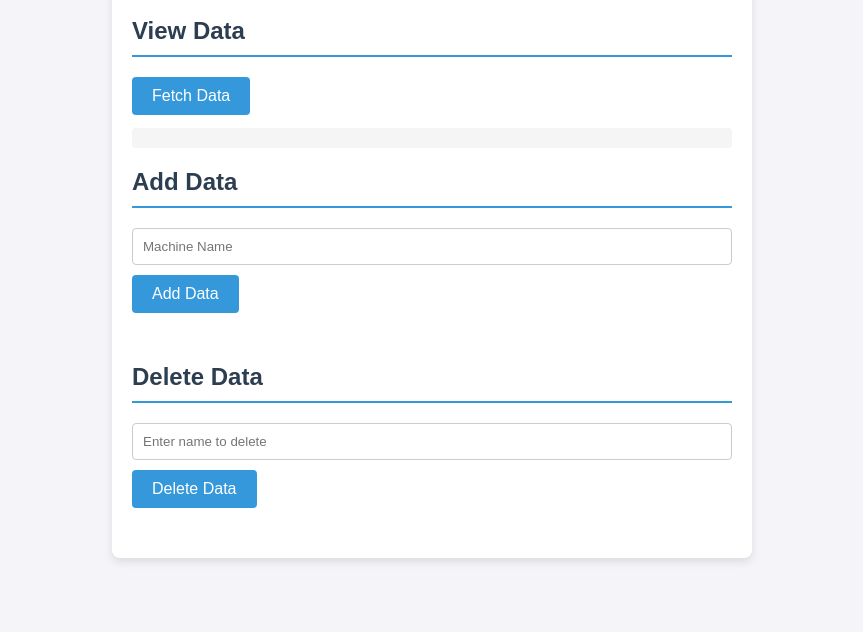
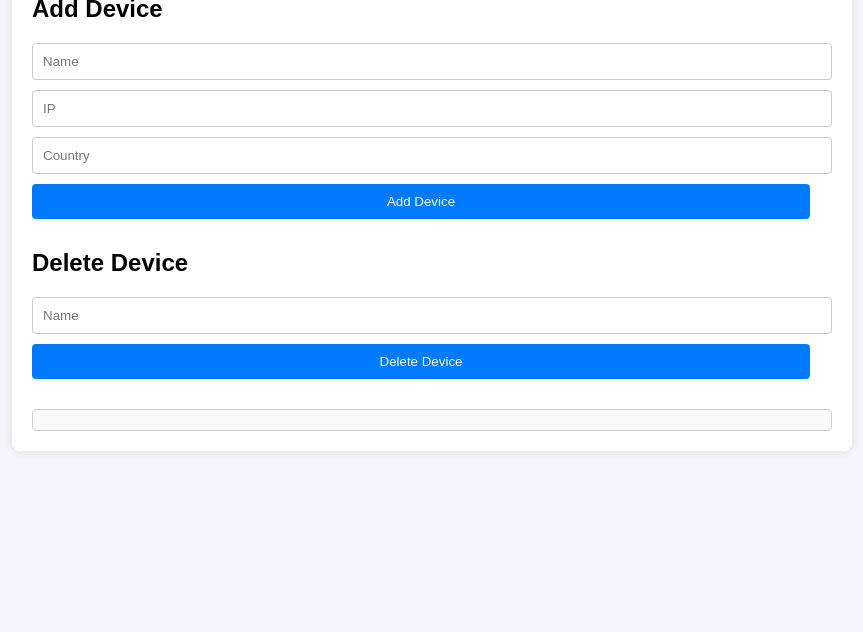
Before and after one commit to dengula/pu, a website: page home/index.html in a window 1280 px wide. Shown: the part 168-800 px from the top of the page, without its empty margins (208-1071 px from the left). Drawn offline with Linux system fonts and the light colour scheme.

Commit message:
Update index.html

```diff
--- a/home/index.html
+++ b/home/index.html
@@ -3,165 +3,133 @@
 <head>
     <meta charset="UTF-8">
     <meta name="viewport" content="width=device-width, initial-scale=1.0">
-    <title>API Interface</title>
+    <title>API Manager</title>
     <style>
         body {
-            font-family: 'Arial', sans-serif;
+            font-family: Arial, sans-serif;
             background-color: #f4f4f9;
-            color: #333;
             margin: 0;
-            padding: 0;
-            display: flex;
-            justify-content: center;
-            align-items: center;
-            height: 100vh;
+            padding: 20px;
         }
         .container {
-            background-color: #fff;
+            max-width: 800px;
+            margin: auto;
+            padding: 20px;
+            background: #fff;
             border-radius: 8px;
-            box-shadow: 0 4px 8px rgba(0, 0, 0, 0.1);
-            padding: 20px;
-            max-width: 600px;
-            width: 100%;
+            box-shadow: 0 0 10px rgba(0,0,0,0.1);
         }
-        h1, h2 {
-            color: #2c3e50;
-            border-bottom: 2px solid #3498db;
-            padding-bottom: 10px;
+        h1 {
+            margin-top: 0;
+            color: #333;
+        }
+        form {
             margin-bottom: 20px;
         }
+        input, button {
+            padding: 10px;
+            border: 1px solid #ccc;
+            border-radius: 4px;
+            margin-bottom: 10px;
+            width: calc(100% - 22px);
+        }
         button {
-            background-color: #3498db;
+            background-color: #007bff;
             color: #fff;
             border: none;
-            border-radius: 4px;
-            padding: 10px 20px;
-            font-size: 16px;
             cursor: pointer;
-            transition: background-color 0.3s ease;
         }
         button:hover {
-            background-color: #2980b9;
+            background-color: #0056b3;
         }
-        input[type="text"] {
-            width: calc(100% - 22px);
+        #result {
             padding: 10px;
-            margin-bottom: 10px;
             border: 1px solid #ccc;
             border-radius: 4px;
-        }
-        .result {
-            margin-top: 10px;
-            padding: 10px;
-            border-radius: 4px;
-        }
-        .error {
-            background-color: #f8d7da;
-            color: #721c24;
-        }
-        .success {
-            background-color: #d4edda;
-            color: #155724;
-        }
-        pre {
-            background-color: #f5f5f5;
-            padding: 10px;
-            border-radius: 4px;
-            overflow-x: auto;
+            background: #f9f9f9;
         }
     </style>
 </head>
 <body>
     <div class="container">
-        <h1>API Interface</h1>
+        <h1>API Manager</h1>
+        <form id="get-form">
+            <button type="button" onclick="getData()">Get Data</button>
+        </form>
 
-        <!-- View Data -->
-        <h2>View Data</h2>
-        <button onclick="fetchData()">Fetch Data</button>
-        <pre id="dataDisplay"></pre>
+        <form id="post-form">
+            <h2>Add Device</h2>
+            <input type="text" id="post-name" placeholder="Name" required>
+            <input type="text" id="post-ip" placeholder="IP" required>
+            <input type="text" id="post-country" placeholder="Country" required>
+            <button type="button" onclick="postData()">Add Device</button>
+        </form>
 
-        <!-- Add Data -->
-        <h2>Add Data</h2>
-        <input type="text" id="machineName" placeholder="Machine Name" />
-        <button onclick="addData()">Add Data</button>
-        <div id="addResult" class="result"></div>
+        <form id="delete-form">
+            <h2>Delete Device</h2>
+            <input type="text" id="delete-name" placeholder="Name" required>
+            <button type="button" onclick="deleteData()">Delete Device</button>
+        </form>
 
-        <!-- Delete Data -->
-        <h2>Delete Data</h2>
-        <input type="text" id="deleteInput" placeholder="Enter name to delete" />
-        <button onclick="deleteData()">Delete Data</button>
-        <div id="deleteResult" class="result"></div>
+        <div id="result"></div>
     </div>
 
     <script>
-        const apiUrl = 'https://ap-zeta.vercel.app/data';
+        const BASE_URL = "https://ap-zeta.vercel.app";
 
-        async function fetchData() {
+        async function getData() {
             try {
-                const response = await fetch(apiUrl);
-                if (!response.ok) throw new Error('Network response was not ok');
+                const response = await fetch(`${BASE_URL}/data`);
                 const data = await response.json();
-                document.getElementById('dataDisplay').textContent = JSON.stringify(data, null, 2);
+                document.getElementById('result').innerText = `GET /data success: ${JSON.stringify(data)}`;
             } catch (error) {
-                document.getElementById('dataDisplay').textContent = `Error: ${error.message}`;
+                document.getElementById('result').innerText = `GET /data failed: ${error.message}`;
             }
         }
 
-        async function addData() {
-            const machineName = document.getElementById('machineName').value.trim();
-            const resultDiv = document.getElementById('addResult');
+        async function postData() {
+            const name = document.getElementById('post-name').value;
+            const ip = document.getElementById('post-ip').value;
+            const country = document.getElementById('post-country').value;
 
-            if (!machineName) {
-                resultDiv.textContent = 'Machine name is required.';
-                resultDiv.classList.add('error');
-                resultDiv.classList.remove('success');
-                return;
-            }
+            const payload = {
+                name: `${name}|${ip}|${country}`
+            };
 
             try {
-                const response = await fetch(apiUrl, {
+                const response = await fetch(`${BASE_URL}/data`, {
                     method: 'POST',
-                    headers: { 'Content-Type': 'application/json' },
-                    body: JSON.stringify({ name: machineName })
+                    headers: {
+                        'Content-Type': 'application/json'
+                    },
+                    body: JSON.stringify(payload)
                 });
-                if (!response.ok) throw new Error('Network response was not ok');
-                const result = await response.json();
-                resultDiv.textContent = result.message || 'Data added successfully.';
-                resultDiv.classList.add('success');
-                resultDiv.classList.remove('error');
+                const data = await response.json();
+                document.getElementById('result').innerText = `POST /data success: ${JSON.stringify(data)}`;
             } catch (error) {
-                resultDiv.textContent = `Error: ${error.message}`;
-                resultDiv.classList.add('error');
-                resultDiv.classList.remove('success');
+                document.getElementById('result').innerText = `POST /data failed: ${error.message}`;
             }
         }
 
         async function deleteData() {
-            const name = document.getElementById('deleteInput').value.trim();
-            const resultDiv = document.getElementById('deleteResult');
+            const name = document.getElementById('delete-name').value;
 
-            if (!name) {
-                resultDiv.textContent = 'Name is required.';
-                resultDiv.classList.add('error');
-                resultDiv.classList.remove('success');
-                return;
-            }
+            const payload = {
+                name: name
+            };
 
             try {
-                const response = await fetch(apiUrl, {
+                const response = await fetch(`${BASE_URL}/data`, {
                     method: 'DELETE',
-                    headers: { 'Content-Type': 'application/json' },
-                    body: JSON.stringify({ name })
+                    headers: {
+                        'Content-Type': 'application/json'
+                    },
+                    body: JSON.stringify(payload)
                 });
-                if (!response.ok) throw new Error('Network response was not ok');
-                const result = await response.json();
-                resultDiv.textContent = result.message || 'Data deleted successfully.';
-                resultDiv.classList.add('success');
-                resultDiv.classList.remove('error');
+                const data = await response.json();
+                document.getElementById('result').innerText = `DELETE /data success: ${JSON.stringify(data)}`;
             } catch (error) {
-                resultDiv.textContent = `Error: ${error.message}`;
-                resultDiv.classList.add('error');
-                resultDiv.classList.remove('success');
+                document.getElementById('result').innerText = `DELETE /data failed: ${error.message}`;
             }
         }
     </script>
```
